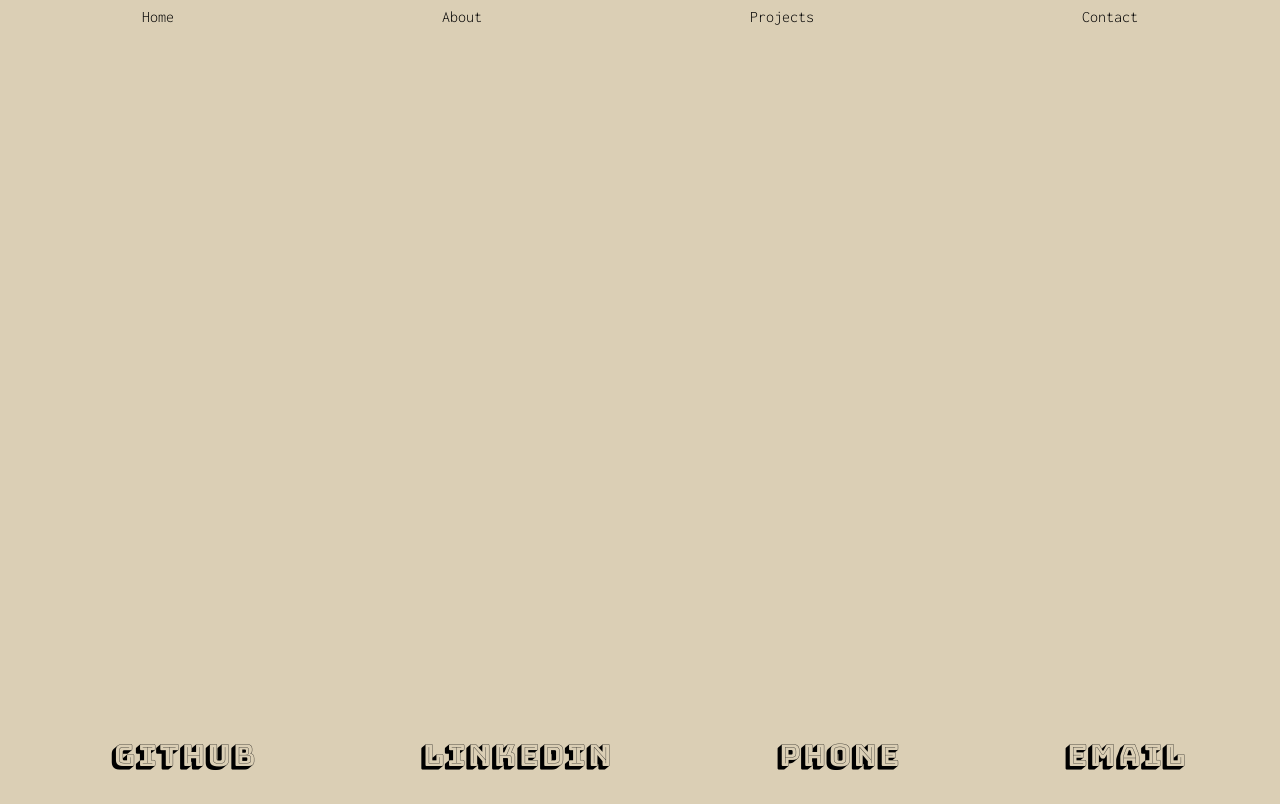
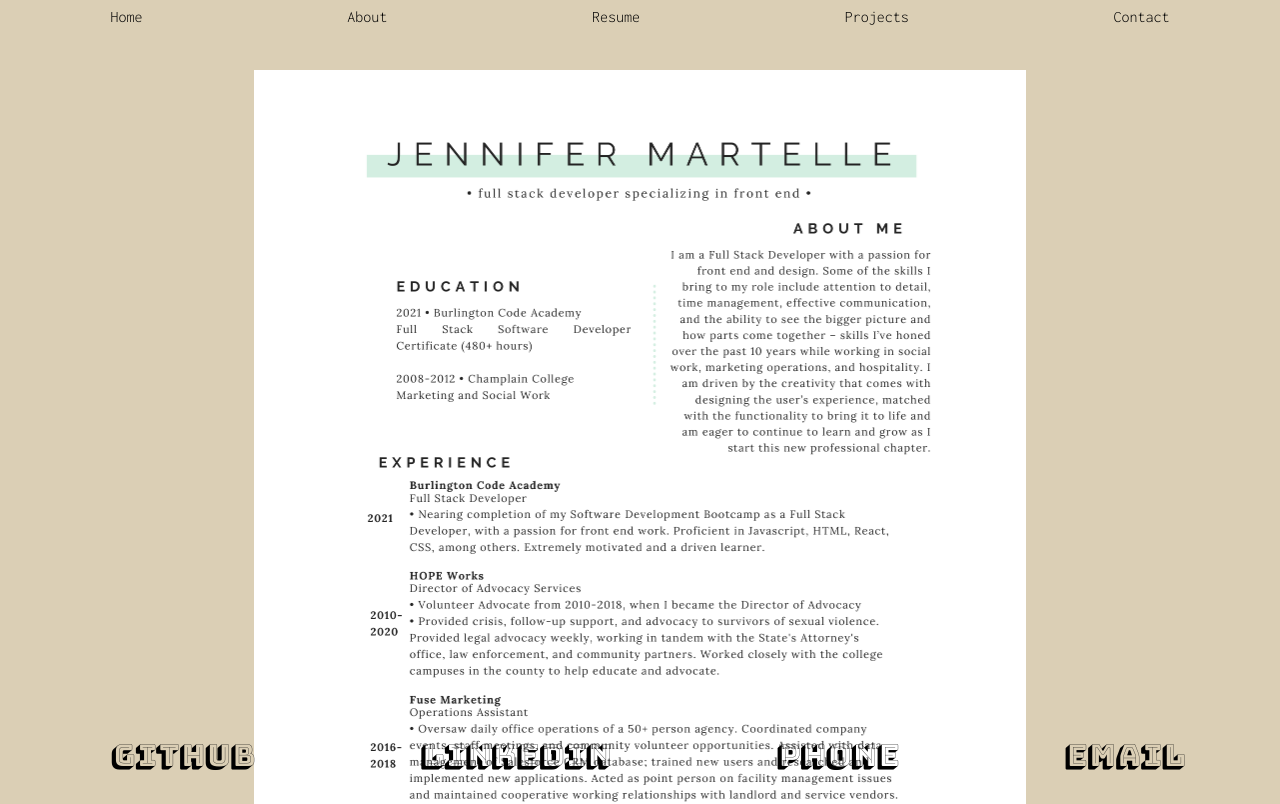
Before and after one commit to jenstella/portfolio, a React (Create React App) app: page /resume in a window 1280 px wide. Shown: the top 804 px of the page. Built offline with nearby package versions, Linux system fonts and the light colour scheme; a web font is replaced by a local one.

Commit message:
resume added

```diff
--- a/src/App.js
+++ b/src/App.js
@@ -4,8 +4,9 @@ import Home from "./components/Home";
 import { BrowserRouter, Switch, Route } from "react-router-dom";
 import About from "./components/About";
 import NavBar from "./components/NavBar";
-import Contact from "./components/Contact"
-import Projects from "./components/Projects"
+import Contact from "./components/Contact";
+import Projects from "./components/Projects";
+import Resume from "./components/Resume"
 
 function App() {
   return (
@@ -27,10 +28,16 @@ function App() {
               return <About />;
             }}
           />
-                    <Route
+          <Route
             path="/projects"
             render={() => {
               return <Projects />;
+            }}
+          />
+          <Route
+            path="/resume"
+            render={() => {
+              return <Resume />;
             }}
           />
           <Route
--- a/src/Styles/index.css
+++ b/src/Styles/index.css
@@ -118,7 +118,10 @@ body {
   padding-top: 25px;
 }
 
-
+/* -----------resume----------- */
+#resume {
+  padding-top: 45px;
+}
 
 
 
--- a/src/components/About.js
+++ b/src/components/About.js
@@ -18,5 +18,6 @@ export default function About() {
       </div>
       <h1 id="about-two">&lt;/about&gt;</h1>
     </div>
+
   );
 }
--- a/src/components/Home.js
+++ b/src/components/Home.js
@@ -17,7 +17,6 @@ export default function Home() {
         src="https://i.pinimg.com/564x/54/6c/ce/546ccef1e8be5e15e1cfec197d7cb5c5.jpg"
         alt="jen sitting at her laptop"
       ></img>
-      {/* </Link> */}
     </div>
   );
 }
--- a/src/components/NavBar.js
+++ b/src/components/NavBar.js
@@ -13,6 +13,9 @@ export default function NavBar() {
       {/* <Link style={{ textDecoration: "none", color: "black" }} to={"/resume"}>
         Resume
       </Link> */}
+      <Link style={{ textDecoration: "none", color: "black" }} to={"/resume"}>
+        Resume
+      </Link>
       <Link style={{ textDecoration: "none", color: "black" }} to={"/projects"}>
         Projects
       </Link>
--- /dev/null
+++ b/src/components/Resume.js
@@ -0,0 +1,12 @@
+import React from 'react'
+import myresume from '../Images/myresume.png'
+
+let jenResume = myresume
+
+export default function Resume() {
+    return (
+        <div id="resume">
+            <img src={jenResume} alt="resume" height="1000px" />
+        </div>
+    )
+}
```
Also changed, not shown: src/Images/myresume.png (added).
